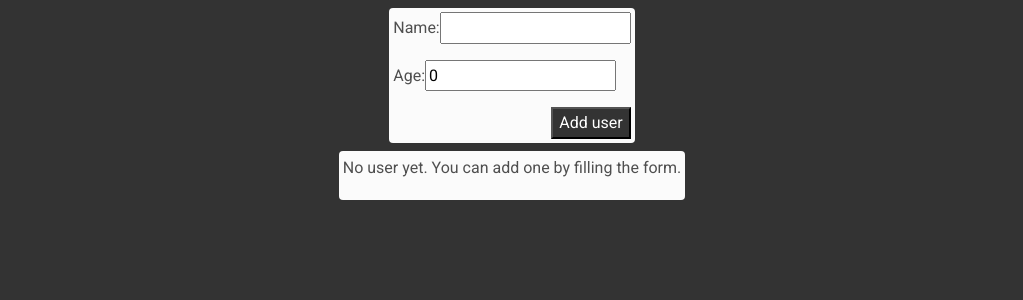
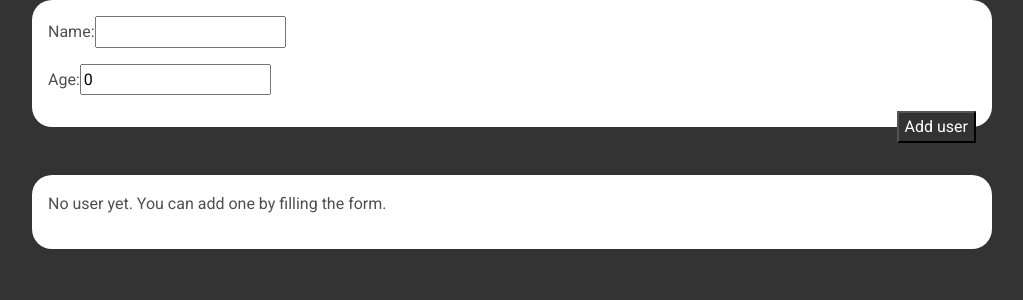
Before and after one commit to schumannl/udemy-react-course--user-app, a React (Create React App) app: page / in a window 1280 px wide. Shown: the top 300 px of the page, without its empty margins (128-1151 px from the left). Built offline with nearby package versions, Linux system fonts and the light colour scheme.

Commit message:
Using CSS modules

```diff
--- a/src/components/App/User/Form.js
+++ b/src/components/App/User/Form.js
@@ -89,7 +89,7 @@ function Form(props) {
                         onChange={ageChangeHandler}
                     />
                 </p>
-                <Button type="submit">Add user</Button>
+                <Button type="submit" className="futyi">Add user</Button>
             </form>
         </Card>
     );
--- a/src/components/App/User/ListItem.js
+++ b/src/components/App/User/ListItem.js
@@ -3,7 +3,7 @@ import React from "react";
 function ListItem(props) {
     return (
         <p>
-            <strong>{props.name}</strong> is years old <i>{props.age}</i>.
+            <strong>{props.name}</strong> is year(s) old <i>{props.age}</i>.
         </p>
     );
 }
--- a/src/components/Ui/Button.js
+++ b/src/components/Ui/Button.js
@@ -1,11 +1,11 @@
 import React from "react";
 
-import './Button.css';
+import styles from './Button.module.css';
 
 function Button(props) {
     const className = (props.className)
-    ? props.className + "float-end"
-    : "float-end";
+    ? props.className + " " + styles.button
+    : styles.button;
 
     return (
         <button
--- a/src/components/Ui/Button.css
+++ b/src/components/Ui/Button.module.css
@@ -1,4 +1,5 @@
-button {
+.button {
     background-color: #333;
     color: #fff;
+    float: right;
 }
--- a/src/components/Ui/Card.js
+++ b/src/components/Ui/Card.js
@@ -1,10 +1,10 @@
 import React from "react";
+
+import styles from './Card.module.css';
 
 function Card(props) {
     return (
-        <div className='d-flex justify-content-center'>
-            <div className='bg-light rounded p-1 mt-2'>{props.children}</div>
-        </div>
+        <div className={styles.customCard}>{props.children}</div>
     );
 }
 
--- /dev/null
+++ b/src/components/Ui/Card.module.css
@@ -0,0 +1,8 @@
+.customCard {
+    margin: 0 auto;
+    width: 75%;
+    background-color: #fff;
+    padding: 1rem;
+    border-radius: 1.25rem;
+    margin-bottom: 3rem;
+}
--- a/src/components/Ui/Modal.js
+++ b/src/components/Ui/Modal.js
@@ -2,11 +2,11 @@ import React from "react";
 import Button from "./Button";
 import Card from "./Card";
 
-import './Modal.css';
+import styles from './Modal.module.css';
 
 function Modal(props) {
     return (
-        <div className="modalBg" onClick={props.onCtaClick}>
+        <div className={styles.modalBg} onClick={props.onCtaClick}>
             <Card>
                 <header className="bg-dark text-light">
                     <h2>{props.title}</h2>
```
Also changed, not shown: src/components/Ui/Modal.module.css (renamed from src/components/Ui/Modal.css), 1 other file (tests, documents, lock files or other folders).
